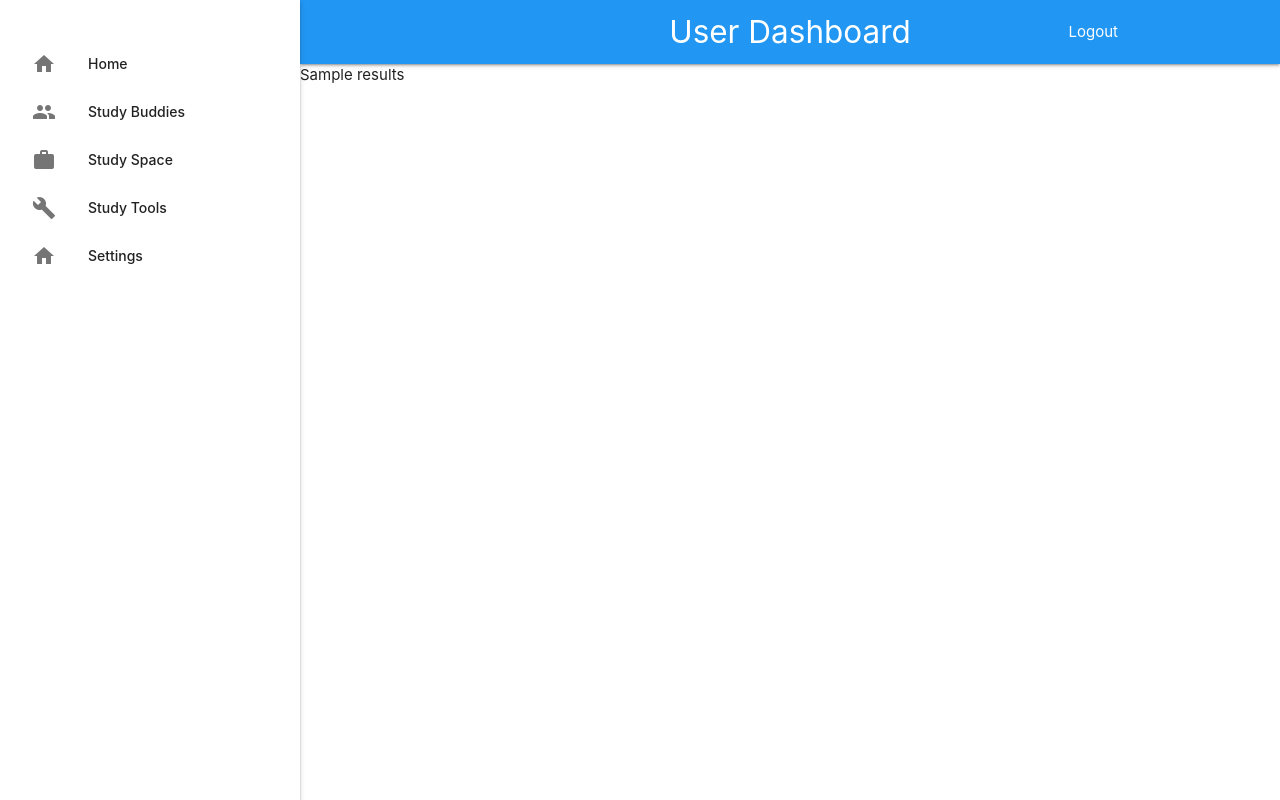
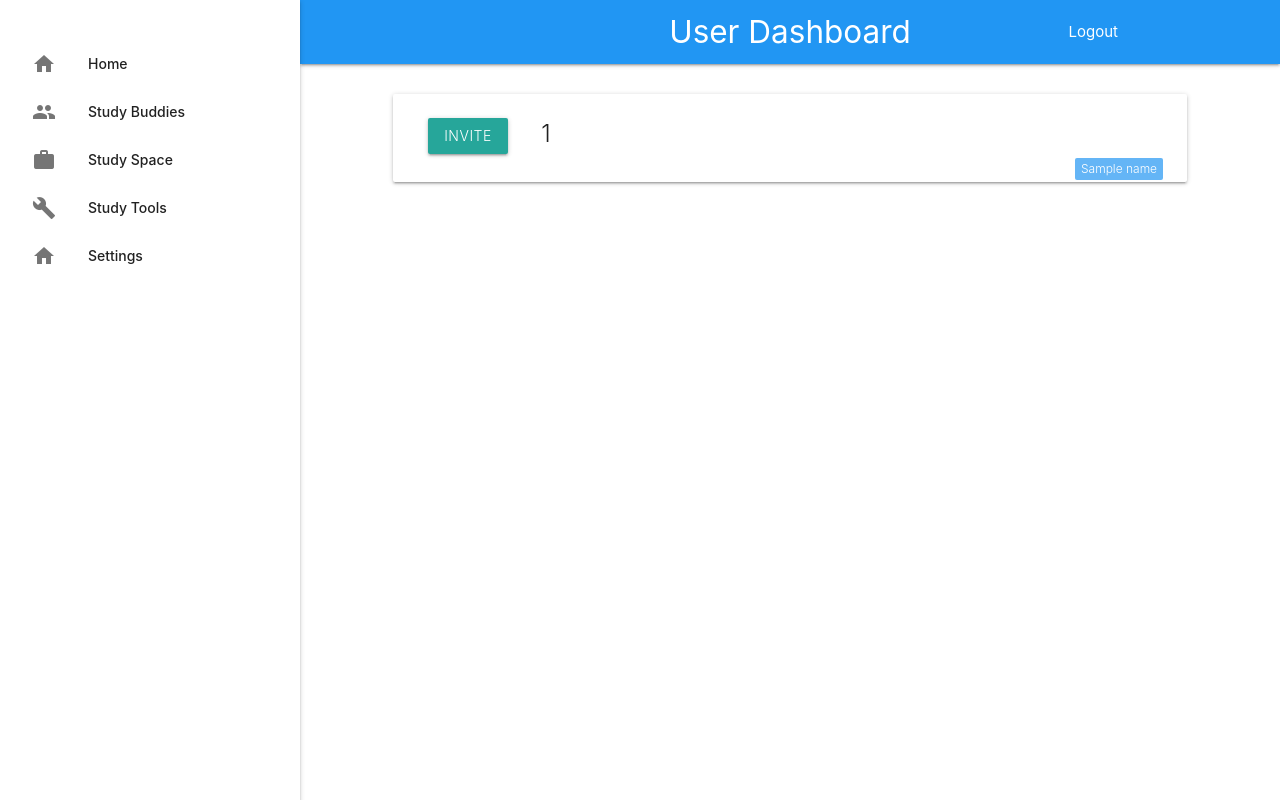
Before and after one commit to angelatom/celsius, a Flask app: template templates/buddyresults.html in a window 1280 px wide. Run offline with Flask 2, Linux system fonts and the light colour scheme; the template is opened without the code that fills it: most values are stand-ins (such as "Sample title", 1, 10 or a date in 2020).

Commit message:
results and find

```diff
--- a/templates/buddyresults.html
+++ b/templates/buddyresults.html
@@ -1,7 +1,25 @@
 {% extends "dashboard.html" %}
 
 {% block content %}
+<br>
 
-{{results}}
+{% for each in results %}
+<div class="row">
+  <div class="col s10 offset-s1">
+    <div class="card card-bg">
+      <div class="card-content">
+        <span class="card-title">{{each[0][1]}}
+          <div class="col s2">
+            <a class="waves-effect waves-light btn">Invite</a>
+          </div>
+        </span>
+        {% for every in each[1] %}
+          <span class="new badge blue lighten-2" data-badge-caption="">{{every}}</span>
+        {% endfor %}
+      </div>
+    </div>
+  </div>
+</div>
+{% endfor %}
 
 {%endblock%}
--- a/templates/find.html
+++ b/templates/find.html
@@ -2,7 +2,9 @@
 {%block title%}
 {%endblock%}
 {% block content %}
+<center>
     <form class = "col s12" method="POST" action="/findbuddy">
          <button type="submit"><i class="material-icons">search</i></button>
     </form>
+  </center>
 {% endblock %}
```
